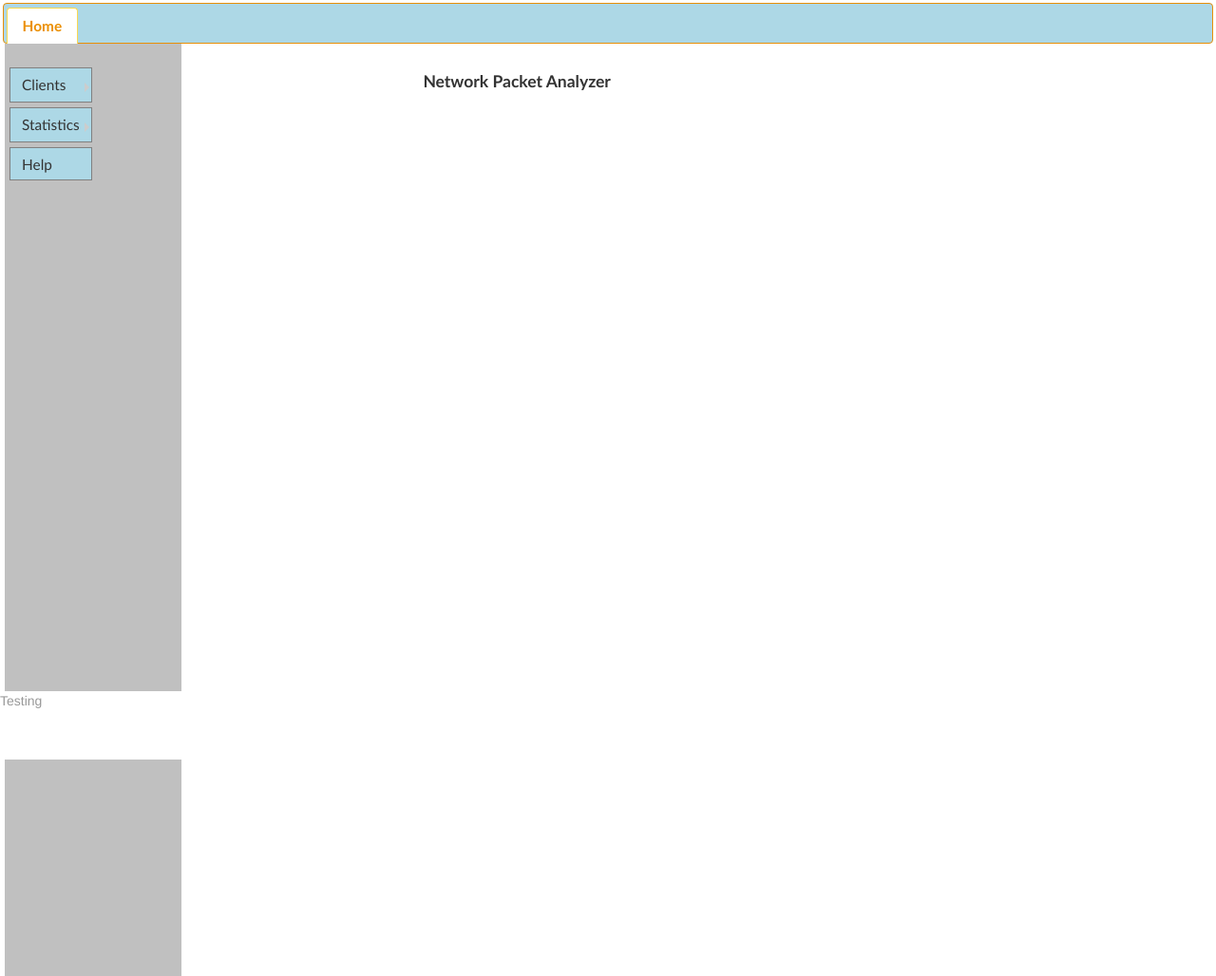
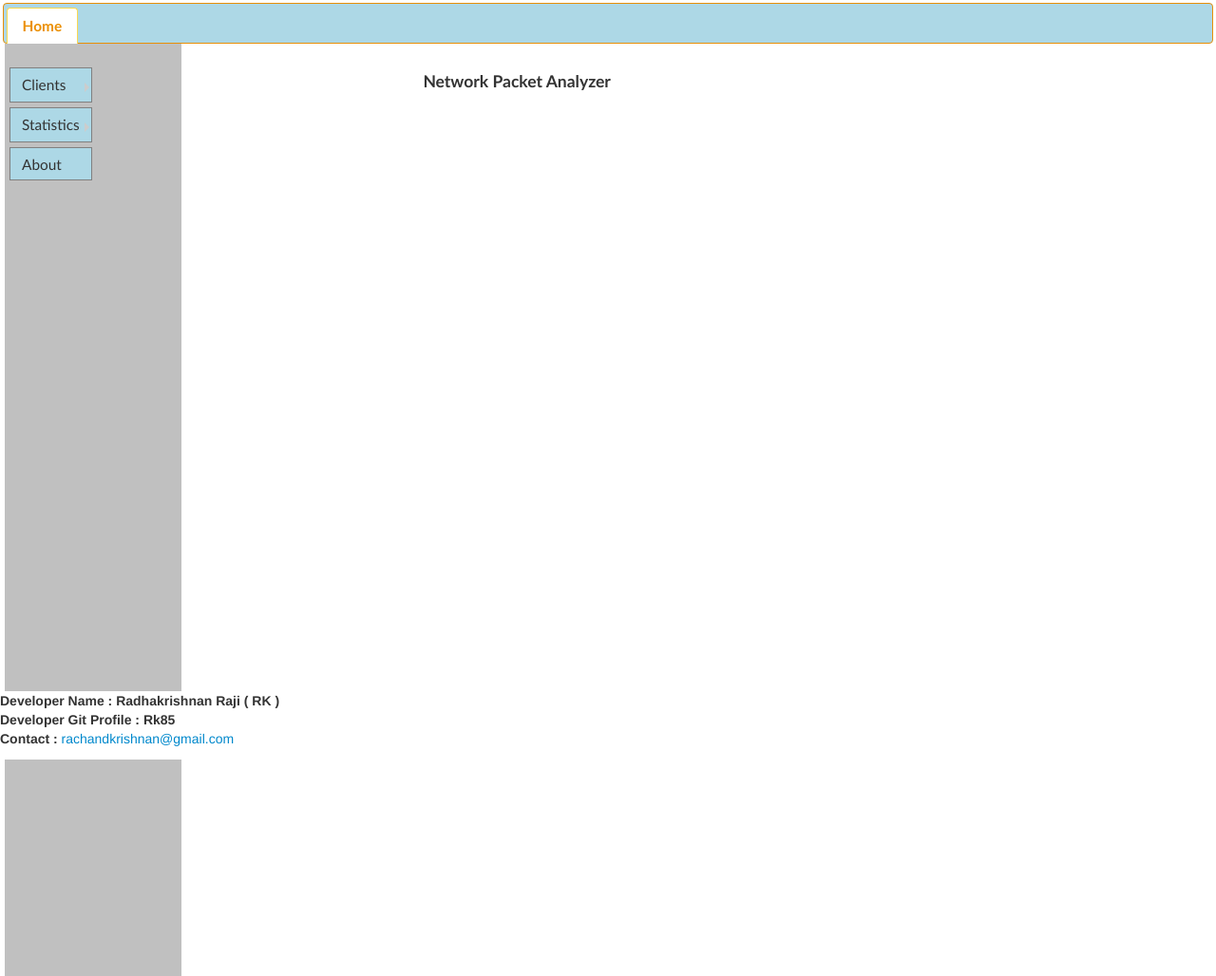
Before and after one commit to Rk85/Network-Packet-Analyzer, a Flask app: page / in a window 1280 px wide. Shown: the top 1028 px of the page at 95% size. Run offline with Flask 2, Linux system fonts and the light colour scheme; parts of the project's set-up code (start-up, migrations or seed data) failed here and were passed over.

Commit message:
Added about page and updated the read me file

```diff
--- a/manager/static_files/js/mine/application.routes.js
+++ b/manager/static_files/js/mine/application.routes.js
@@ -26,10 +26,10 @@ Application.Routing = {
 					Application.Tab.addTab("Clients Statistics" , url );
 					context.log("STATS");
 				});
-				this.get("#/help", function(context){
-					context.log("#/help");
-					var url = "/help"
-					Application.Tab.addTab("Help Page" , url, true);
+				this.get("#/about", function(context){
+					context.log("#/about");
+					var url = "/about"
+					Application.Tab.addTab("About Page" , url, true);
 				});
 
 			});
--- a/manager/static_files/js/mine/application.tab.js
+++ b/manager/static_files/js/mine/application.tab.js
@@ -52,6 +52,9 @@ app.Tab = {
 					if (htmlTextOnly === undefined || htmlTextOnly === false){
 						applyFormBindings(data.response_data, new_tab_id);
 					}
+					if ( htmlTextOnly === true ){
+						ko.applyBindings({});
+					}
 
 					// Make the last loaded tab as the active one
 					$(tabs).tabs("option","active", -1 );
--- a/manager/templates/base.html
+++ b/manager/templates/base.html
@@ -52,7 +52,11 @@
 	</div>
 	</div>
 	<div id="footer">
-		<p class="muted credit">Testing</p>
+		<p class="pull-left">
+				<strong>Developer Name : Radhakrishnan Raji ( RK )</strong><br>
+				<strong>Developer Git Profile : Rk85</strong><br>
+				<strong> Contact : </strong><a href="mailto:#">rachandkrishnan@gmail.com</a>
+		</p>
 	</div>
 </body>
 <script type="text/html" id="menu_list">
@@ -72,7 +76,7 @@
                             <li><a href="#/clients/stats">Client Stats</a></li>
                         </ul>
                     </li>
-                    <li class="pull-left menu-list" ><a href="#/help">Help</a></li>
+                    <li class="pull-left menu-list" ><a href="#/about">About</a></li>
                 </ul>
        </div>
 	</div>
--- a/manager/web_gui_server.py
+++ b/manager/web_gui_server.py
@@ -1,4 +1,4 @@
-from flask import Flask,render_template, make_response
+from flask import Flask,render_template, make_response, jsonify
 from jinja2 import ChoiceLoader,BaseLoader
 from werkzeug.wsgi import SharedDataMiddleware
 import os
@@ -59,6 +59,7 @@ class MyTemplateLoader(BaseLoader):
         return source, path, lambda : False
 
 app.register_module(web_routes)
+
 @app.route('/')
 def load_index():
     '''
@@ -75,6 +76,18 @@ def static_files(file_name):
     '''
     return send_from_directory('static_files', file_name)
 
+@app.route('/about')
+def about():
+    '''
+        Description : View function to load about page URL
+
+    '''
+
+    response_data = {
+                        'form' : render_template("about.html")
+                    }
+    return make_response(jsonify(response_data), 200)
+
 app.jinja_loader = ChoiceLoader([MyTemplateLoader("templates")])
 
 if __name__ == '__main__':
```
Also changed, not shown: manager/templates/about.html (added, +10 -0 lines), manager/templates/client_stats.html (added, +83 -0 lines), README.md.
